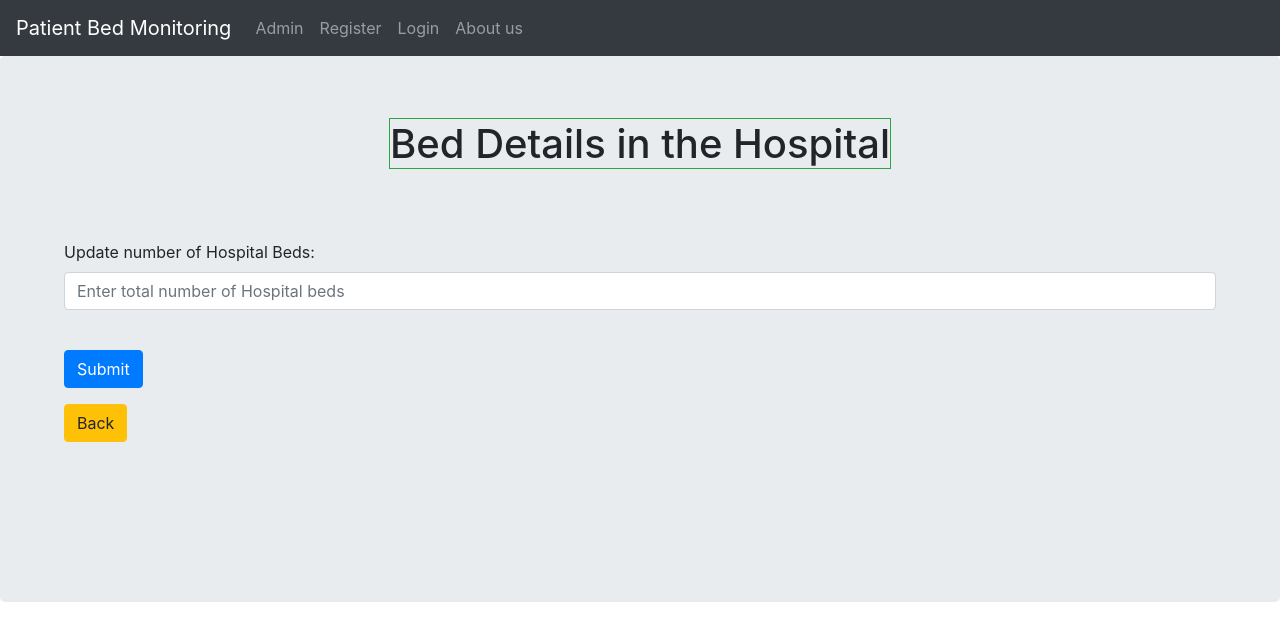
After one commit to russo1237/patient_bed_monitoring, a Django app: page /bed_monitoring_app/update_hos_beds/ in a window 1280 px wide. The commit adds this page. Shown: the top 641 px of the page. Run offline with Django 3.2, Linux system fonts and the light colour scheme; some libraries are stand-ins or nearby versions.

Commit message:
Added templates for hospital user

```diff
--- a/covid_project/bed_monitoring_app/urls.py
+++ b/covid_project/bed_monitoring_app/urls.py
@@ -10,7 +10,9 @@ urlpatterns = [
     path('register/', views.register, name = 'register'),
     path('user_login/', views.user_login, name = 'user_login'),
     path('about_us/', views.about_us, name = 'about_us'),
-    path('update_details/', views.update_details, name ='update_details'),
+    path('update_bed_details/', views.update_bed_details, name ='update_bed_details'),
+    path('update_govt_beds/', views.update_govt_beds, name ='update_govt_beds'),
+    path('update_hos_beds/', views.update_hos_beds, name ='update_hos_beds'),
     path('logout/', views.logout_view, name='logout'),
     path('first_page/', views.page_after_login, name = 'first_page'),
 
--- a/covid_project/bed_monitoring_app/views.py
+++ b/covid_project/bed_monitoring_app/views.py
@@ -81,7 +81,7 @@ def logout_view(request):
 def about_us(request):
     return render(request, 'bed_monitoring_app/about_us.html')
 
-def update_details(request):
+def update_bed_details(request):
     if request.method == 'POST':
         print("in update details")
 
@@ -97,7 +97,44 @@ def update_details(request):
                     'occupied_govt_beds': h_bed_info.occupied_govt_beds,
                     'occupied_hospital_beds': h_bed_info.occupied_hospital_beds, }
         return render(request, 'bed_monitoring_app/hospital_info.html', {'beds_dict':beds_dict})
-    return render(request, 'bed_monitoring_app/update_details.html')
+    return render(request, 'bed_monitoring_app/update_bed_details.html')
+
+
+def update_govt_beds(request):
+    if request.method == 'POST':
+        print("in update details")
+
+        # h_bed_info = HospitalBedDetails()
+        # h_bed_info.user = request.user
+        # h_bed_info.total_no_of_beds = int(request.POST.get('no_of_beds'))
+        # h_bed_info.total_govt_beds = int(0.8 * (h_bed_info.total_no_of_beds))
+        # h_bed_info.total_hospital_beds = int(0.2 *(h_bed_info.total_no_of_beds))
+        # h_bed_info.save()
+        # beds_dict = {'total_no_of_beds':h_bed_info.total_no_of_beds,
+        #             'total_govt_beds': h_bed_info.total_govt_beds,
+        #             'total_hospital_beds': h_bed_info.total_hospital_beds,
+        #             'occupied_govt_beds': h_bed_info.occupied_govt_beds,
+        #             'occupied_hospital_beds': h_bed_info.occupied_hospital_beds, }
+        # return render(request, 'bed_monitoring_app/hospital_info.html', {'beds_dict':beds_dict})
+    return render(request, 'bed_monitoring_app/update_govt_beds.html')
+
+def update_hos_beds(request):
+    if request.method == 'POST':
+        print("in update details")
+
+        # h_bed_info = HospitalBedDetails()
+        # h_bed_info.user = request.user
+        # h_bed_info.total_no_of_beds = int(request.POST.get('no_of_beds'))
+        # h_bed_info.total_govt_beds = int(0.8 * (h_bed_info.total_no_of_beds))
+        # h_bed_info.total_hospital_beds = int(0.2 *(h_bed_info.total_no_of_beds))
+        # h_bed_info.save()
+        # beds_dict = {'total_no_of_beds':h_bed_info.total_no_of_beds,
+        #             'total_govt_beds': h_bed_info.total_govt_beds,
+        #             'total_hospital_beds': h_bed_info.total_hospital_beds,
+        #             'occupied_govt_beds': h_bed_info.occupied_govt_beds,
+        #             'occupied_hospital_beds': h_bed_info.occupied_hospital_beds, }
+        # return render(request, 'bed_monitoring_app/hospital_info.html', {'beds_dict':beds_dict})
+    return render(request, 'bed_monitoring_app/update_hos_beds.html')
 
 def page_after_login(request):
     return render(request,'bed_monitoring_app/first_page.html')
--- a/covid_project/templates/bed_monitoring_app/about_us.html
+++ b/covid_project/templates/bed_monitoring_app/about_us.html
@@ -6,4 +6,8 @@
     <p style="text-align:center">We are team of two people doing this to make covid beds monitoring easier.</p>
       <li style="text-align:center">Anup Bhumkar</li>
       <li style="text-align:center">Rushikesh Surwase</li>
+      <a align ='center' href="{% url 'bed_monitoring_app:first_page' %}">
+        <input style="text-align:center" class="btn btn-warning" type="submit" name="Back" value="Back to main">
+      </a>
+  </div>
 {% endblock %}
--- a/covid_project/templates/bed_monitoring_app/hospital_info.html
+++ b/covid_project/templates/bed_monitoring_app/hospital_info.html
@@ -23,6 +23,9 @@
           </tr>
         </tbody>
       </table>
+      <a href="{% url 'bed_monitoring_app:first_page' %}">
+        <input class="btn btn-warning" type="submit" name="Back" value="Back">
+      </a>
 
     </div>
 
--- /dev/null
+++ b/covid_project/templates/bed_monitoring_app/update_hos_beds.html
@@ -0,0 +1,39 @@
+{% extends 'bed_monitoring_app/base.html' %}
+{% load static %}
+{% block body_block %}
+<div class="cotainer">
+  <div class="jumbotron">
+    <div class="container">
+      <div class="container">
+        <h1 align='center'>
+          <span class="border border-success">
+            Bed Details in the Hospital
+          </span>
+        </h1>
+      </div>
+
+
+    </div>
+  <div class="contaier">
+      <div class="jumbotron">
+        <form class="" action="{% url 'bed_monitoring_app:update_hos_beds' %}" method="post">
+              <div class="form-group">
+                {% csrf_token %}
+                <label for="hospital_Beds">Update number of Hospital Beds:</label>
+                <input class='form-control' type="number" name="hospital_beds" placeholder="Enter total number of Hospital beds"><br>
+                <p></p>
+                <input class='btn btn-primary' type="submit" name="submit" value="Submit">
+             </div>
+        </form>
+        <a href="{% url 'bed_monitoring_app:first_page' %}">
+          <input class="btn btn-warning" type="submit" name="Back" value="Back">
+        </a>
+      </div>
+  </div>
+
+
+
+  </div>
+</div>
+
+{% endblock %}
```
Also changed, not shown: covid_project/templates/bed_monitoring_app/first_page.html (+16 -9 lines), covid_project/templates/bed_monitoring_app/update_bed_details.html (added, +41 -0 lines), covid_project/templates/bed_monitoring_app/update_govt_beds.html (renamed from covid_project/templates/bed_monitoring_app/update_details.html, +6 -8 lines).
